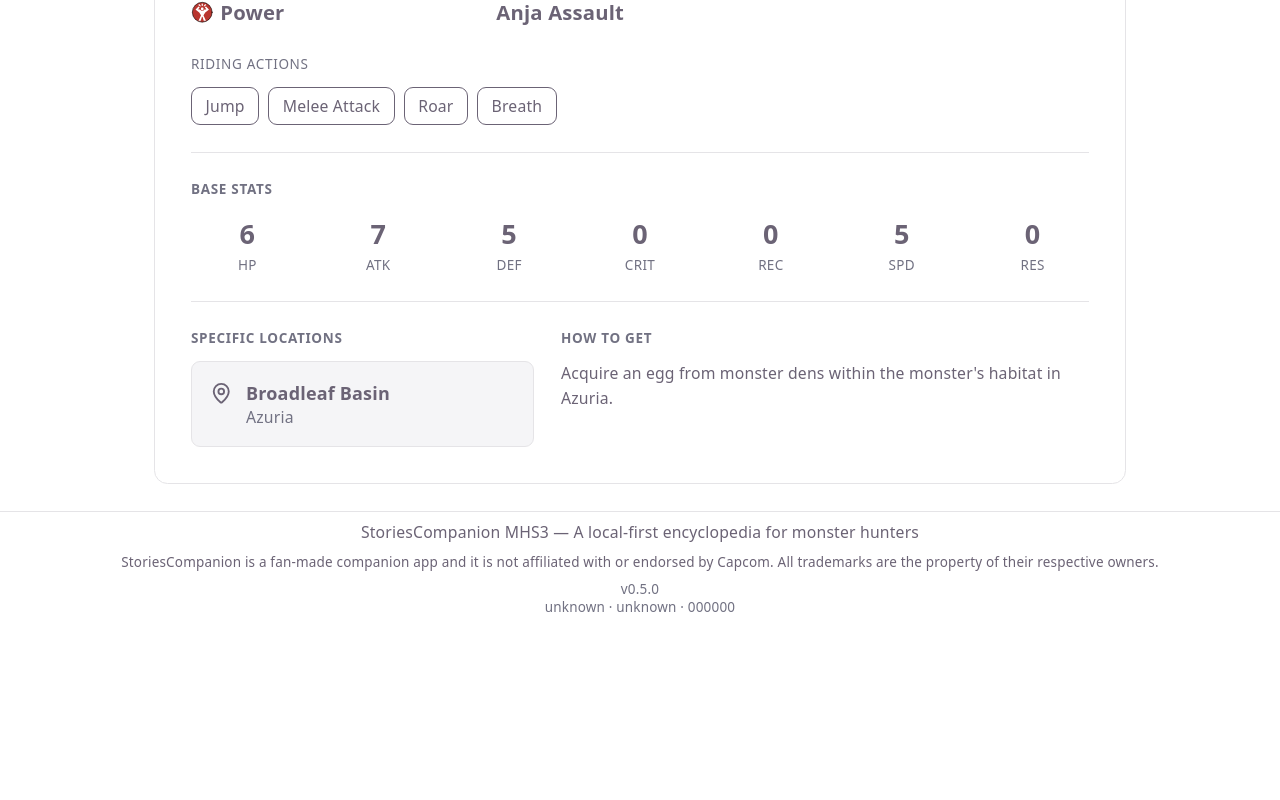
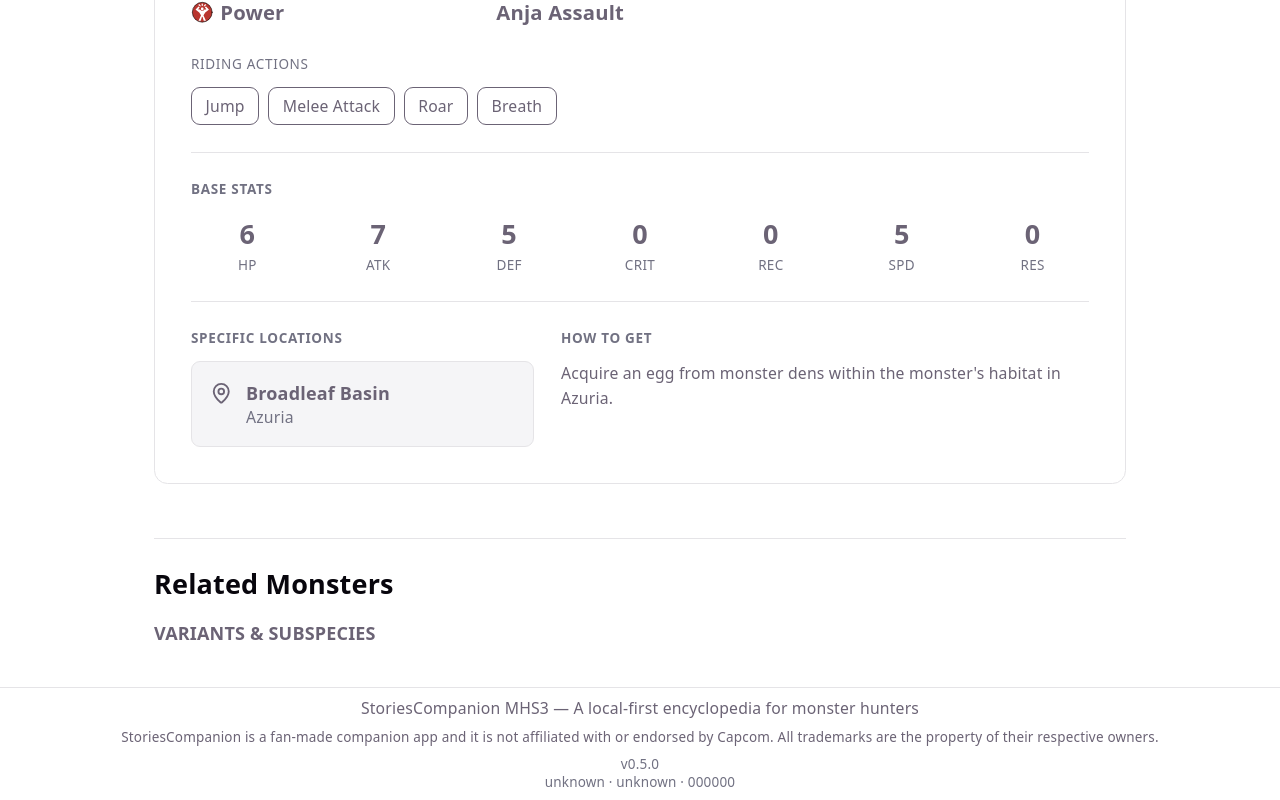
Before and after one commit to m8Cpr/storiescompanion-mhst3, a React (Vite) app: page /monster/anjanath in a window 1280 px wide. Shown: the part 1805-2605 px from the top of the page. Before the commit the page ends 2430 px from the top, so only its background shows below. Built offline with nearby package versions, Linux system fonts and the light colour scheme.

Commit message:
feat: related monsters section - mutations and fights

```diff
--- /dev/null
+++ b/src/components/monster-details/related-section/RelatedMonsters.tsx
@@ -0,0 +1,31 @@
+import { useTranslation } from "react-i18next";
+
+import MonsterCard from "@/components/MonsterCard";
+import { TRANSLATION_KEYS } from "@/i18n/keys";
+import type { Monster, Relationship } from "@/schemas/monster";
+
+type RelatedMonstersProps = {
+  monsters: Monster[];
+  relationship: Relationship;
+};
+
+export default function RelatedMonsters({
+  monsters,
+  relationship,
+}: RelatedMonstersProps) {
+  const { t } = useTranslation("monster");
+  const { MONSTER } = TRANSLATION_KEYS;
+
+  return (
+    <div className="flex flex-col gap-3">
+      <h3 className="uppercase font-semibold">
+        {t(MONSTER.RELATIONSHIP[relationship])}
+      </h3>
+      <div className="grid sm:grid-cols-2 gap-2">
+        {monsters.map((m) => (
+          <MonsterCard key={m.id} monster={m} />
+        ))}
+      </div>
+    </div>
+  );
+}
--- /dev/null
+++ b/src/components/monster-details/related-section/RelatedSection.tsx
@@ -0,0 +1,71 @@
+import { useMemo } from "react";
+import { useTranslation } from "react-i18next";
+
+import { TRANSLATION_KEYS } from "@/i18n/keys";
+import type { Monster, Relationship } from "@/schemas/monster";
+import { useMonsterStore } from "@/stores/monsterStore";
+import { cn } from "@/utils/lib";
+import { logger } from "@/utils/logger";
+
+import RelatedMonsters from "./RelatedMonsters";
+
+type RelatedMonsterProps = {
+  monster: Monster;
+};
+
+type RelationshipConfig = {
+  key: Relationship;
+  getData: (m: Monster) => string[] | undefined;
+  groupFn: (slugs: string[]) => Monster[];
+};
+
+export default function RelatedSection({ monster }: RelatedMonsterProps) {
+  const { t } = useTranslation("monster");
+  const { MONSTER } = TRANSLATION_KEYS;
+
+  const groupByFights = useMonsterStore((s) => s.groupByFights);
+  const groupByMutations = useMonsterStore((s) => s.groupByMutations);
+
+  const entries = useMemo(() => {
+    const config: RelationshipConfig[] = [
+      {
+        key: "mutations",
+        getData: (m) => m.related?.mutations,
+        groupFn: groupByMutations,
+      },
+      {
+        key: "fights",
+        getData: (m) => m.related?.fights,
+        groupFn: groupByFights,
+      },
+    ];
+
+    return config
+      .filter(({ getData }) => getData(monster)?.length)
+      .map(({ key, getData, groupFn }) => ({
+        key,
+        monsters: groupFn(getData(monster)!),
+      }));
+  }, [monster, groupByFights, groupByMutations]);
+
+  if (entries.length === 0) {
+    logger.warn(`[related] - no entries for ${monster.name}`);
+
+    return null;
+  }
+
+  logger.info(
+    `[related] - found ${entries.length} ${entries.length === 1 ? "entry" : "entries"}`
+  );
+
+  return (
+    <section className={cn("border-t border-border pt-3 lg:pt-6", "space-y-4")}>
+      <h2 className="text-2xl font-bold">
+        {t(MONSTER.DETAIL_LABEL.RELATED_MONSTERS)}
+      </h2>
+      {entries.map(({ key, monsters }) => (
+        <RelatedMonsters key={key} relationship={key} monsters={monsters} />
+      ))}
+    </section>
+  );
+}
--- a/src/pages/MonsterDetail.tsx
+++ b/src/pages/MonsterDetail.tsx
@@ -2,10 +2,12 @@ import { CombatData } from "@/components/monster-details/combat-data/CombatData"
 import IncompleteData from "@/components/monster-details/IncompleteData";
 import { MonsterHeader } from "@/components/monster-details/MonsterHeader";
 import { MonstieInfo } from "@/components/monster-details/monstie-info/MonstieInfo";
+import RelatedSection from "@/components/monster-details/related-section/RelatedSection";
 import { useDocumentTitle } from "@/hooks/useDocumentTitle";
 import { TRANSLATION_KEYS } from "@/i18n/keys";
 import { useMonsterStore } from "@/stores/monsterStore";
 import { cn } from "@/utils/lib";
+import { logger } from "@/utils/logger";
 import { ArrowLeft } from "lucide-react";
 import { useTranslation } from "react-i18next";
 import { Link, useParams } from "react-router-dom";
@@ -19,6 +21,8 @@ export default function MonsterDetail() {
   const { t } = useTranslation(["common", "monster"]);
 
   const monster = slug ? getBySlug(slug) : undefined;
+
+  logger.info("[monster] - currently displaying", monster);
 
   useDocumentTitle(monster?.name);
 
@@ -57,6 +61,8 @@ export default function MonsterDetail() {
           howToGet={monster.howToGet}
         />
       )}
+
+      <RelatedSection monster={monster} />
     </>
   );
 }
--- a/src/schemas/monster.ts
+++ b/src/schemas/monster.ts
@@ -22,6 +22,8 @@ export type StatusEffect = keyof typeof TRANSLATION_KEYS.MONSTER.STATUS_EFFECT;
 export type RidingAction = keyof typeof TRANSLATION_KEYS.MONSTER.RIDING_ACTION;
 
 export type MonsterTrait = keyof typeof TRANSLATION_KEYS.MONSTER.TRAIT;
+
+export type Relationship = keyof MonsterRelated;
 
 export type HabitatDetail = {
   area: string;
```
